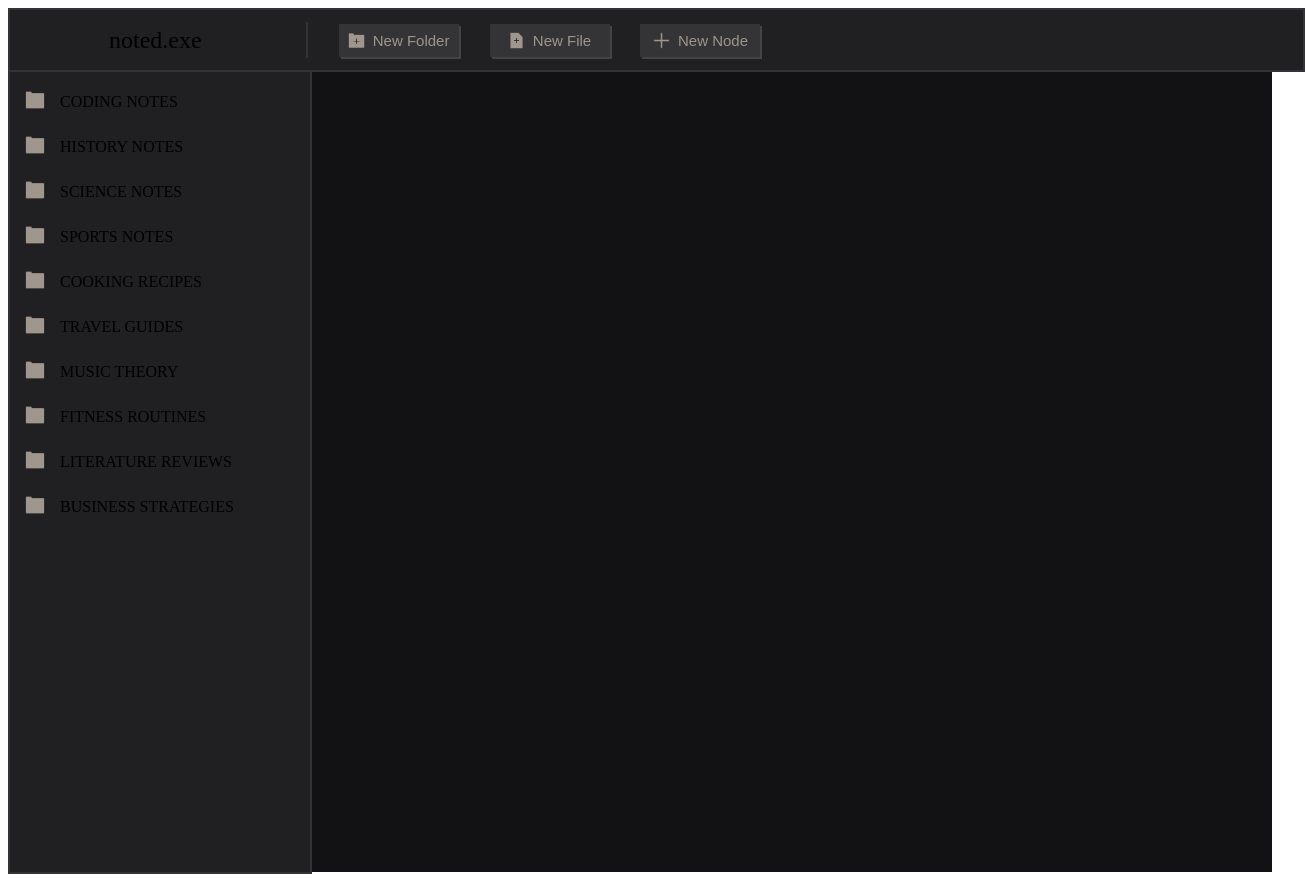
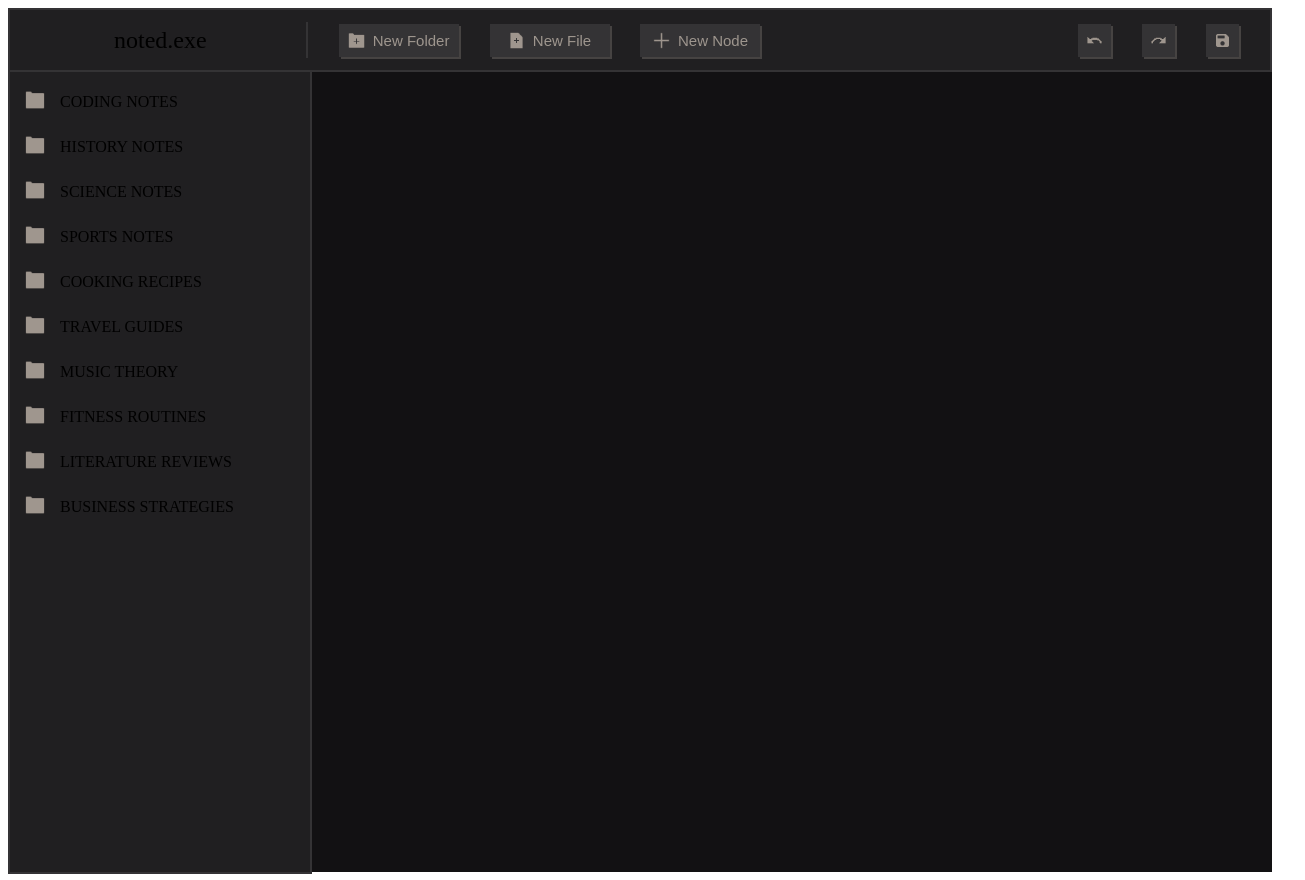
Before and after one commit to JohnArochaDev/noted, a Next.js app: page / in a window 1280 px wide. Shown: the whole page, 1305 px wide, since content can reach past the window. Built offline with nearby package versions, Linux system fonts and the light colour scheme.

Commit message:
added new buttons and icons added to hotbar

```diff
--- a/app/Components/HotBar/index.tsx
+++ b/app/Components/HotBar/index.tsx
@@ -1,14 +1,23 @@
 import { Button } from "../Button";
+import { SquareButton } from "../SquareButton";
 import styles from "./styles.module.scss";
 
 export const HotBar = () => {
   return (
     <div className={styles.hotBar}>
-      <h2 style={{ fontWeight: 100, marginLeft: "70px" }}>noted.exe</h2>
-      <div className={styles.verticalDivider} />
-      <Button label="New Folder" type="newFolder" />
-      <Button label="New File" type="newFile"  />
-      <Button label="New Node" type="newNode2"  />
+      <div className={styles.leftSection}>
+        <h2 style={{ fontWeight: 100, marginLeft: '75px' }}>noted.exe</h2>
+        <div className={styles.verticalDivider} />
+        <Button label="New Folder" type="newFolder" />
+        <Button label="New File" type="newFile" />
+        <Button label="New Node" type="newNode2" />
+      </div>
+
+      <div className={styles.rightSection}>
+        <SquareButton type="undo" />
+        <SquareButton type="redo" />
+        <SquareButton type="save" />
+      </div>
     </div>
   );
 };
--- a/app/Components/HotBar/styles.module.scss
+++ b/app/Components/HotBar/styles.module.scss
@@ -2,9 +2,8 @@
 
 .hotBar {
   display: flex;
-  justify-content: flex-start;
-  align-items: center;
-  width: 100%;
+  justify-content: space-between;
+  align-items: stretch; /* Changed to stretch so child sections fill full height vertically */
   height: 60px;
   flex-shrink: 0;
   border: 2px solid $trim;
@@ -12,9 +11,20 @@
   padding-left: 29px;
 }
 
+.leftSection {
+  display: flex;
+  align-items: center;
+}
+
+.rightSection {
+  display: flex;
+  align-items: center;
+}
+
 .verticalDivider {
   width: 2px;
   height: 60%;
   background-color: #343335;
-  margin-left: 104px;
+  margin-left: 99px;
+  z-index: 1000;
 }
--- /dev/null
+++ b/app/Components/SquareButton/index.tsx
@@ -0,0 +1,27 @@
+import styles from "./styles.module.scss";
+
+import Image from "next/image";
+
+type SquareButtonPropType = {
+  type?: SquareButtonType;
+};
+
+type SquareButtonType = "undo" | "redo" | "save";
+
+export const SquareButton = (props: SquareButtonPropType) => {
+  const { type } = props;
+  return (
+    <div>
+      <button className={styles.button}>
+        {type && (
+          <Image
+            src={`/assets/${type}.png`}
+            alt="Open Folder Icon"
+            width={17}
+            height={17}
+          />
+        )}
+      </button>
+    </div>
+  );
+};
--- /dev/null
+++ b/app/Components/SquareButton/styles.module.scss
@@ -0,0 +1,20 @@
+.button {
+  height: 33px;
+  width: 33px;
+  align-self: center;
+  background-color: #343335;
+  border: 0px;
+  box-shadow: 2px 2px #464342;
+  margin-right: 3cap;
+  color: #9e968e;
+  display: flex;
+  align-items: center;
+  justify-content: center;
+  gap: 8px;
+  font-size: 15px;
+}
+
+.button:hover {
+  background-color: #464342;
+  box-shadow: none;
+}
```
